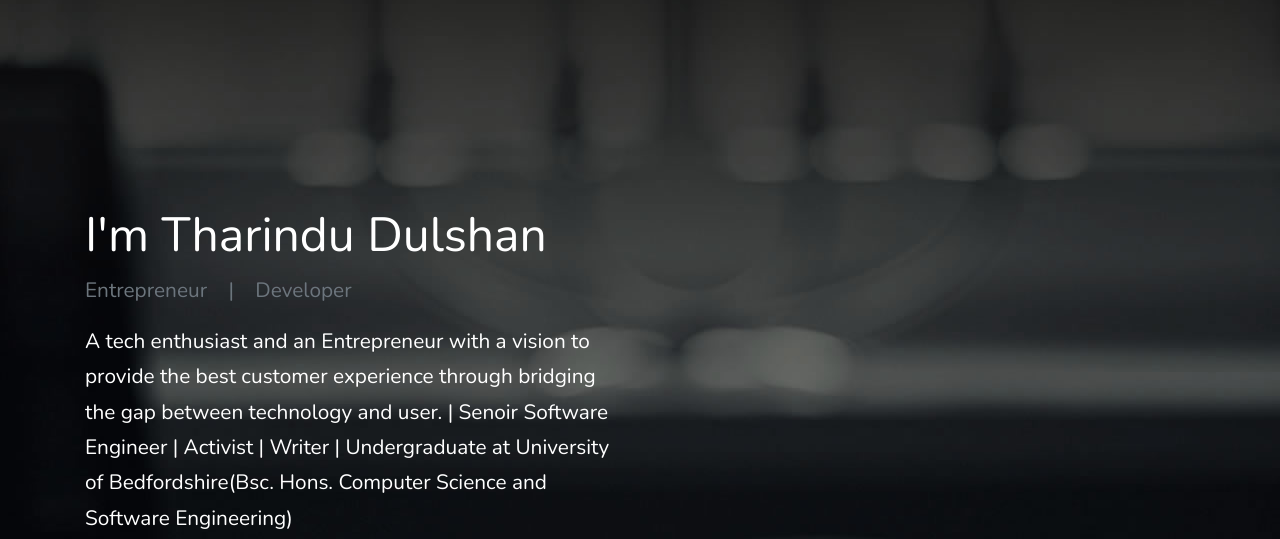
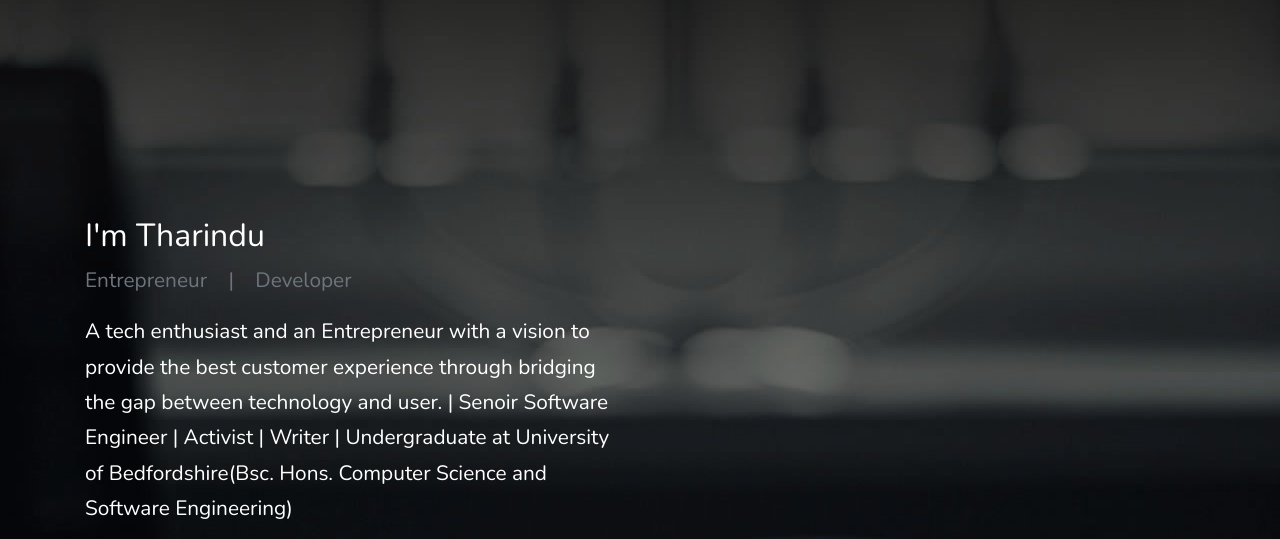
Before and after one commit to tharindu1998/personal_web, a plain HTML site: page index.html in a window 1280 px wide. Shown: the top 539 px of the page. Drawn offline with nearby package versions, Linux system fonts and the light colour scheme; files whose address does not match are found by name.

Commit message:
update index

```diff
--- a/index.html
+++ b/index.html
@@ -40,7 +40,7 @@
           <div class="col-md-12 mt-lg-5 text-left align-self-center text-intro">
             <div class="row">
               <div class="col-lg-6">
-                <h1 class="text-white">I'm Tharindu Dulshan</h1>
+                <h2 class="text-white">I'm Tharindu</h2>
                 <p class="text-secondary">Entrepreneur <span class="mx-3">|</span> Developer</p>
                 <p class="lead">
                   A tech enthusiast and an Entrepreneur with a vision to provide the best customer experience through bridging the gap between technology and user. | Senoir Software Engineer | Activist | Writer | Undergraduate at University of Bedfordshire(Bsc. Hons. Computer Science and Software Engineering)
```
